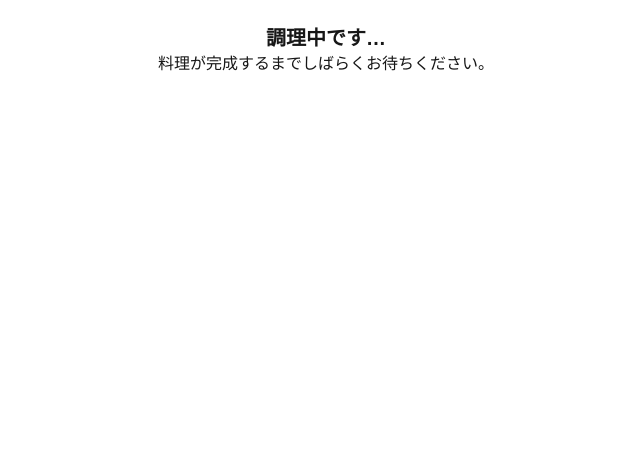
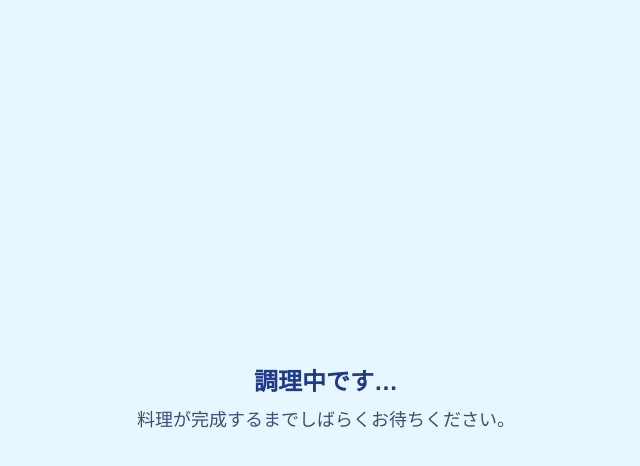
Before and after one commit to e1c23047-dotcom/testproject, a Next.js app: page /cooking in a window 1280 px wide. Shown: the top 466 px of the page, without its empty margins (314-954 px from the left). Built offline with nearby package versions, Linux system fonts and the light colour scheme.

Commit message:
背景の色変更2

```diff
--- a/data/orders.json
+++ b/data/orders.json
@@ -560,5 +560,23 @@
     "createdAt": "2025-12-20T05:50:58.020Z",
     "completed": true,
     "served": true
+  },
+  {
+    "id": 1766209963603,
+    "pickupNumber": 547,
+    "cart": [
+      {
+        "id": "osusume1",
+        "name": "おすすめ１",
+        "price": 570,
+        "image": "/osusume1.png",
+        "category": "recommendation",
+        "quantity": 1
+      }
+    ],
+    "total": 570,
+    "createdAt": "2025-12-20T05:52:43.624Z",
+    "completed": true,
+    "served": true
   }
 ]
--- a/src/app/cooking/page.js
+++ b/src/app/cooking/page.js
@@ -10,7 +10,7 @@ export default function CookingPage() {
   const { cart, clearCart } = useCart();
   const movedRef = useRef(false);
 
-  const orderId = params.get("orderId"); // ★ string
+  const orderId = params.get("orderId");
 
   useEffect(() => {
     if (!orderId || cart.length === 0) return;
@@ -27,8 +27,6 @@ export default function CookingPage() {
       const order = orders.find(
         (o) => String(o.id) === String(orderId)
       );
-      console.log("orderId:", orderId);
-      console.log("found order:", order);
 
       if (order && order.completed && !movedRef.current) {
         movedRef.current = true;
@@ -40,9 +38,15 @@ export default function CookingPage() {
   }, [orderId, router]);
 
   return (
-    <div className="p-6 text-center">
-      <h1 className="text-xl font-bold">調理中です…</h1>
-      <p>料理が完成するまでしばらくお待ちください。</p>
+  <div className="min-h-screen bg-[#e8f6ff] flex items-center justify-center text-center">
+    <div>
+      <h1 className="text-2xl font-bold text-[#1e3a8a]">
+        調理中です…
+      </h1>
+      <p className="text-lg text-[#3c4f76] mt-2">
+        料理が完成するまでしばらくお待ちください。
+      </p>
     </div>
-  );
+  </div>
+ );
 }
```
